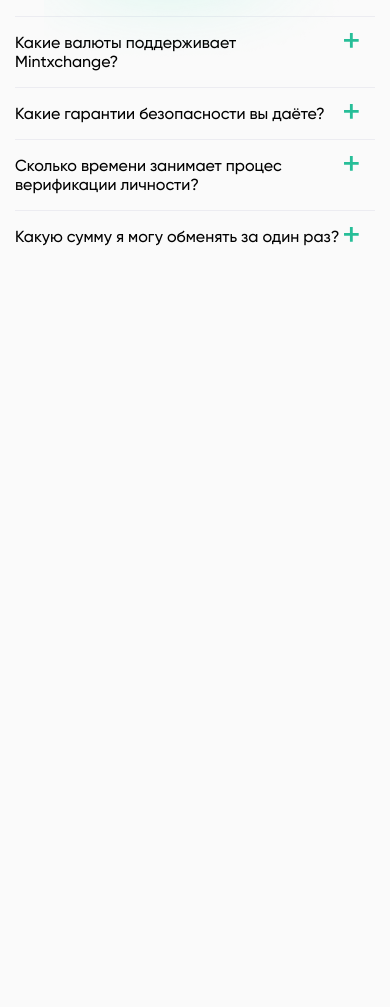
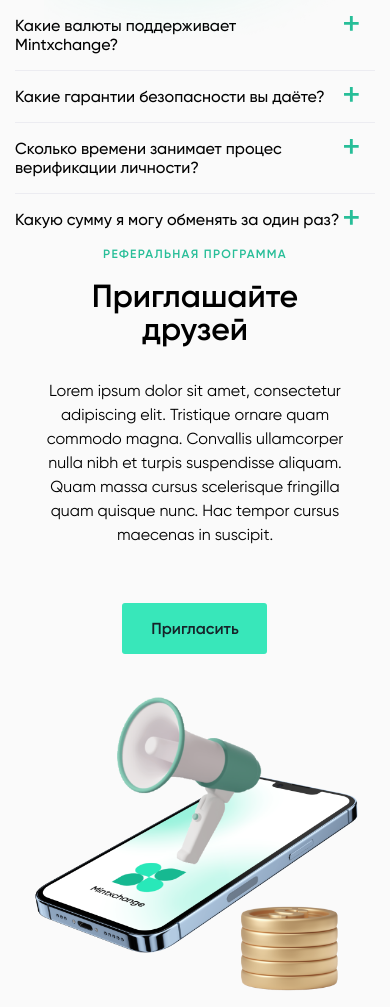
Before and after one commit to hdghaII/mintxmaket, a website: page index.html in a window 390 px wide. Shown: the part 6543-7550 px from the top of the page. Before the commit the page ends 6805 px from the top, so only its background shows below. Drawn offline with nearby package versions, Linux system fonts and the light colour scheme.

Commit message:
finished next section

```diff
--- a/index.html
+++ b/index.html
@@ -933,6 +933,28 @@ MintExchange предлагает удобное решение для обме
             </div>
         </div>
     </section>
+    <section class="invite">
+        <div class="invite__wrapper container">
+            <div class="invite__content">
+                <div class="invite__heading">
+                    Реферальная программа
+                </div>
+                <div class="invite__subheading">
+                    Приглашайте друзей
+                </div>
+                <div class="invite__text">
+                    Lorem ipsum dolor sit amet, consectetur adipiscing elit. Tristique ornare quam commodo magna. Convallis ullamcorper nulla nibh et turpis suspendisse aliquam. Quam massa cursus scelerisque fringilla quam quisque nunc. Hac tempor cursus maecenas in suscipit.
+                </div>
+                <div class="invite__button">
+                    Пригласить
+                </div>
+            </div>
+            <div class="invite__image">
+                <img src="assets/img/invite.png" alt="Phonecall">
+            </div>
+        </div>
+    </section>
+
     <!-- page content -->
 
     <footer></footer>
--- a/mix-manifest.json
+++ b/mix-manifest.json
@@ -1,6 +1,5 @@
 {
     "/assets/js/frontend.min.js": "/assets/js/frontend.min.js",
-    "/assets/css/frontend.min.css": "/assets/css/frontend.min.css",
     "/assets/fonts/Gilroy-Medium.eot": "/assets/fonts/Gilroy-Medium.eot",
     "/assets/fonts/Gilroy-Medium.ttf": "/assets/fonts/Gilroy-Medium.ttf",
     "/assets/fonts/Gilroy-Medium.woff": "/assets/fonts/Gilroy-Medium.woff",
@@ -45,6 +44,7 @@
     "/assets/img/how__img3.png": "/assets/img/how__img3.png",
     "/assets/img/how__img4.jpg": "/assets/img/how__img4.jpg",
     "/assets/img/how__img4.png": "/assets/img/how__img4.png",
+    "/assets/img/invite.png": "/assets/img/invite.png",
     "/assets/img/logo 1.png": "/assets/img/logo 1.png",
     "/assets/img/logo1.png": "/assets/img/logo1.png",
     "/assets/img/logo1.svg": "/assets/img/logo1.svg",
@@ -62,5 +62,6 @@
     "/assets/img/whyusicon.png": "/assets/img/whyusicon.png",
     "/assets/img/whyusicon.svg": "/assets/img/whyusicon.svg",
     "/assets/img/whyusimg.png": "/assets/img/whyusimg.png",
-    "/assets/img/whyus__gradient.png": "/assets/img/whyus__gradient.png"
+    "/assets/img/whyus__gradient.png": "/assets/img/whyus__gradient.png",
+    "/assets/css/frontend.min.css": "/assets/css/frontend.min.css"
 }
--- a/src/scss/frontend.scss
+++ b/src/scss/frontend.scss
@@ -28,6 +28,8 @@
 @import "template-parts/plan.scss";
 
 @import "template-parts/faq.scss";
+
+@import "template-parts/invite.scss";
 
 // sections
 
--- a/src/scss/template-parts/faq.scss
+++ b/src/scss/template-parts/faq.scss
@@ -110,6 +110,9 @@
             flex-direction: column;
             align-items: center;
         }
+        &__subheading {
+            font-size: 32px;
+        }
         &__image {
             width: 70%;
         }
--- /dev/null
+++ b/src/scss/template-parts/invite.scss
@@ -0,0 +1,87 @@
+.invite {
+    &__wrapper {
+        display: flex;
+        gap: 105px;
+    }
+    &__content {
+        display: flex;
+        flex-direction: column;
+        align-items: flex-start;
+        width: 84%;
+    }
+    &__heading {
+        font-family: 'Gilroy-SemiBold', sans-serif;
+        font-size: 16px;
+        font-weight: 600;
+        letter-spacing: 1.28px;
+        padding-bottom: 16px;
+        color: #27BE98;
+        text-transform: uppercase;
+    }
+    &__subheading {
+        font-family: 'Gilroy-SemiBold';
+        font-size: 64px;
+        font-weight: 600;
+        line-height: 104%;
+        padding-bottom: 32px;
+    }
+    &__text {
+        font-family: 'Gilroy-Regular', sans-serif;
+        font-size: 16px;
+        font-style: normal;
+        font-weight: 400;
+        line-height: 24px;
+        padding-bottom: 56px;
+    }
+    &__button {
+        display: flex;
+        align-items: center;
+        justify-content: center;
+        border-radius: 3px;
+        background: var(--Main-Green, #38E7BA);
+        color: var(--Dark-Gray, #162329);
+        font-family: 'Gilroy-Semibold', sans-serif;
+        font-size: 16px;
+        font-weight: 600;
+        width: 145px;
+        height: 51px;
+        &:hover {
+            cursor: pointer;
+        }
+    }
+    &__image {
+        width: 100%;
+    }
+}
+@media screen and (max-width: 1250px) {
+    .invite {
+        &__heading {
+            font-size: 12px;
+        }
+        &__subheading {
+            font-size: 48px;
+        }
+        &__image {
+            max-width: 500px;
+            width: 100%;
+        }
+        &__wrapper {
+            gap: 35px;
+        }
+    }
+}
+@media screen and (max-width: 800px) {
+    .invite {
+        &__wrapper {
+            flex-direction: column;
+            align-items: center;
+            text-align: center;
+        }
+        &__subheading {
+            font-size: 32px;
+        }
+        &__content {
+            align-items: center;
+        }
+    }
+}
```
Also changed, not shown: assets/css/frontend.min.css, assets/img/invite.png (added), src/img/invite.png (added), 2 other files.
